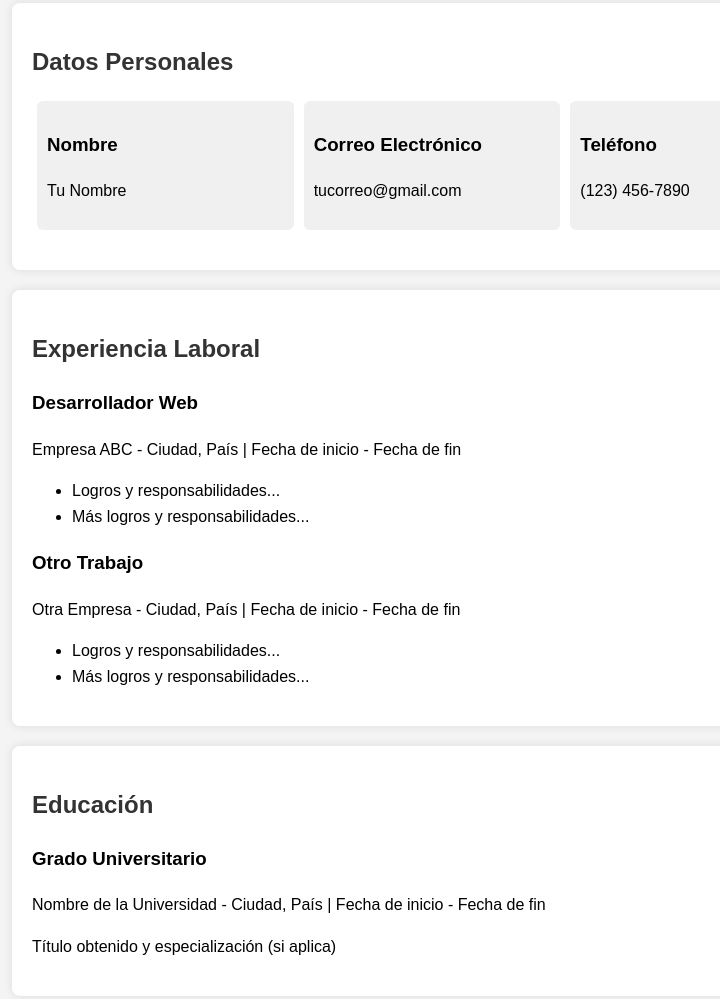
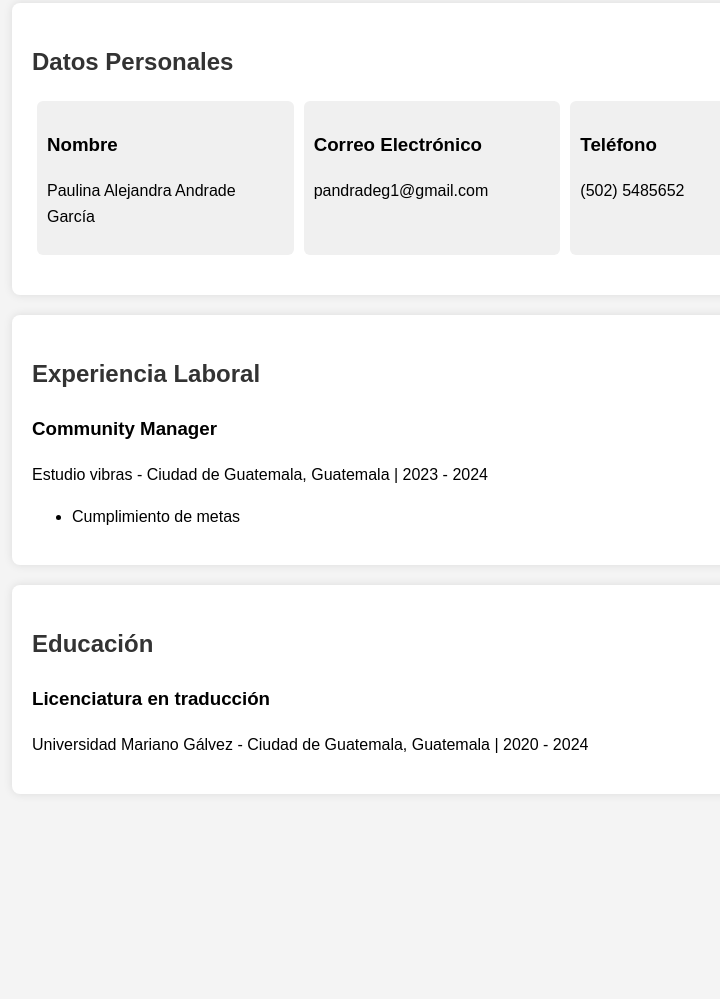
Before and after one commit to andradea0/CV-Actividad, a plain HTML site: page index.html in a window 1280 px wide. Shown: the part 311-1310 px from the top of the page, without its empty margins (208-928 px from the left). After the commit the page ends 1125 px from the top, so only its background shows below. Drawn offline with Linux system fonts and the light colour scheme.

Commit message:
Update index.html

```diff
--- a/index.html
+++ b/index.html
@@ -83,15 +83,15 @@
         <div class="info">
             <div>
                 <h3>Nombre</h3>
-                <p>Tu Nombre</p>
+                <p>Paulina Alejandra Andrade García</p>
             </div>
             <div>
                 <h3>Correo Electrónico</h3>
-                <p>tucorreo@gmail.com</p>
+                <p>pandradeg1@gmail.com</p>
             </div>
             <div>
                 <h3>Teléfono</h3>
-                <p>(123) 456-7890</p>
+                <p>(502) 5485652</p>
             </div>
         </div>
     </section>
@@ -99,20 +99,10 @@
     <section>
         <h2>Experiencia Laboral</h2>
         <div>
-            <h3>Desarrollador Web</h3>
-            <p>Empresa ABC - Ciudad, País | Fecha de inicio - Fecha de fin</p>
+            <h3>Community Manager</h3>
+            <p>Estudio vibras - Ciudad de Guatemala, Guatemala | 2023 - 2024</p>
             <ul>
-                <li>Logros y responsabilidades...</li>
-                <li>Más logros y responsabilidades...</li>
-            </ul>
-        </div>
-
-        <div>
-            <h3>Otro Trabajo</h3>
-            <p>Otra Empresa - Ciudad, País | Fecha de inicio - Fecha de fin</p>
-            <ul>
-                <li>Logros y responsabilidades...</li>
-                <li>Más logros y responsabilidades...</li>
+                <li>Cumplimiento de metas</li>
             </ul>
         </div>
     </section>
@@ -120,9 +110,8 @@
     <section>
         <h2>Educación</h2>
         <div>
-            <h3>Grado Universitario</h3>
-            <p>Nombre de la Universidad - Ciudad, País | Fecha de inicio - Fecha de fin</p>
-            <p>Título obtenido y especialización (si aplica)</p>
+            <h3>Licenciatura en traducción</h3>
+            <p>Universidad Mariano Gálvez - Ciudad de Guatemala, Guatemala | 2020 - 2024</p>
         </div>
     </section>
 </body>
```
